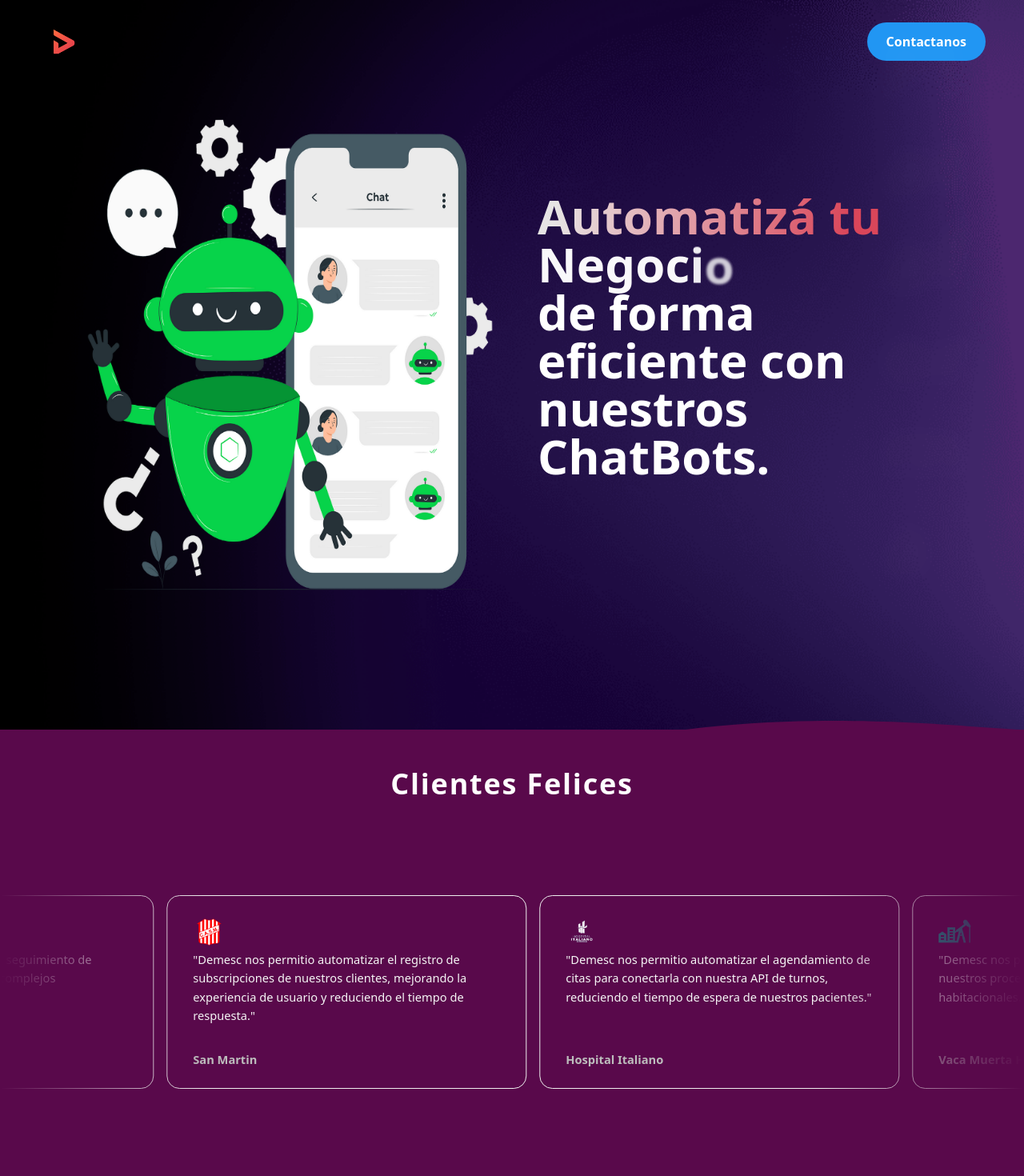
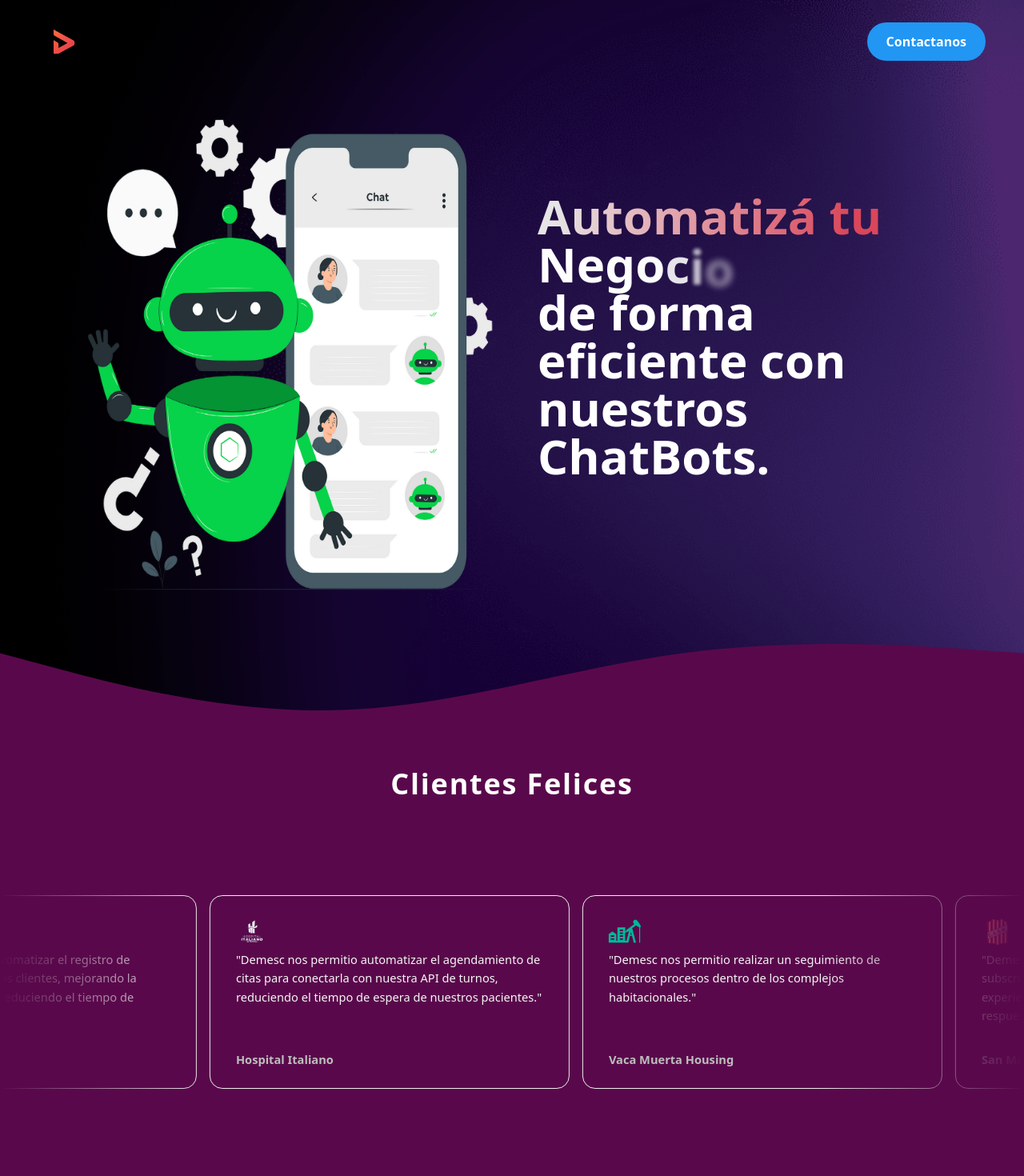
Before and after one commit to deevpfa/bot-wsp, a Next.js app: page / in a window 1280 px wide. Shown: the top 1470 px of the page at 80% size. Built offline with nearby package versions, Linux system fonts and the light colour scheme; no server answers.

Commit message:
add metatag

```diff
--- a/src/containers/head/Head.tsx
+++ b/src/containers/head/Head.tsx
@@ -9,6 +9,7 @@ export const HeadComponent: FC<{ title: string | null }> = ({ title }) => {
                 <meta name="author" content="" />
                 <link rel="shortcut icon" href='images/IsoSinFondo.png' />
                 <meta name="description" content="" />
+                <meta name="facebook-domain-verification" content="upnahiawmm21w0qd74rflochd2h7sq" />
             </Head>
         </>
     )
--- a/src/pages/index.tsx
+++ b/src/pages/index.tsx
@@ -38,14 +38,14 @@ export default function Home() {
   return (
     <div className='bg-primary-900 relative'>
       <section className="relative bg-black  pb-24  xl:pb-32 overflow-hidden">
-        <motion.nav
-          initial={{ opacity: 0, y: -40 }}
-          whileInView={{ opacity: 1, y: 0 }}
-          transition={{
-            delay: 0.2,
-            duration: 0.8,
-            ease: "easeInOut",
-          }}
+        <nav
+          // initial={{ opacity: 0, y: -40 }}
+          // whileInView={{ opacity: 1, y: 0 }}
+          // transition={{
+          //   delay: 0.2,
+          //   duration: 0.8,
+          //   ease: "easeInOut",
+          // }}
           className="relative z-10 px-5 lg:px-12 py-5"
         >
           <div className="flex items-center justify-between">
@@ -59,13 +59,13 @@ export default function Home() {
 
             <a className="inline-flex lg:hidden justify-center items-center text-center p-3 text-xs font-semibold text-white hover:text-white focus:text-white bg-blue-500 hover:bg-blue-600 focus:bg-blue-600 rounded-full focus:ring-4 focus:ring-blue-200 transition duration-200" href="#form">Contactanos</a>
           </div >
-        </motion.nav>
+        </nav>
 
 
         <div className="container mx-auto px-4">
           <div className="relative z-10  md:py-12 lg:py-0 md:pb-36">
             <div className="flex flex-wrap items-center">
-              <div className="w-full md:w-1/2">
+              <div className="w-full lg:w-1/2">
                 <div className="flex flex-wrap justify-center">
                   <ThreeDCardContainer>
 
@@ -95,7 +95,7 @@ export default function Home() {
                   duration: 0.8,
                   ease: "easeInOut",
                 }}
-                className="w-full md:w-1/2 px-8 py-4 lg:p-8"
+                className="w-full lg:w-1/2 px-8 py-4 lg:p-8"
               >
                 <div className="md:max-w-3xl">
                   {/* <div className="flex flex-wrap items-center -m-2 mb-10">
@@ -116,7 +116,7 @@ export default function Home() {
                       <span className="text-sm font-medium text-white">340k+ users</span>
                     </div>
                   </div> */}
-                  <h1 className="mb-12 font-heading text-4xl md:text-6xl xl:text-6xl text-white font-bold"><span className="bg-gradient-text" style={{ backgroundClip: 'text', WebkitBackgroundClip: 'text', WebkitTextFillColor: 'transparent' }}>Automatizá tu </span> <span><FlipWords words={['Negocio', 'E-Commerce', 'Plataforma']} /><br /> de forma eficiente con nuestros ChatBots.</span></h1>
+                  <h1 className="mb-12 font-heading text-4xl md:text-6xl xl:text-6xl text-white font-bold"><span className="bg-gradient-text" style={{ backgroundClip: 'text', WebkitBackgroundClip: 'text', WebkitTextFillColor: 'transparent' }}>Automatizá tu </span> <span><FlipWords words={['Negocio', 'E-Commerce', 'Emprendimiento']} /><br /> de forma eficiente con nuestros ChatBots.</span></h1>
 
                 </div>
               </motion.div>
@@ -124,7 +124,7 @@ export default function Home() {
           </div>
         </div>
         <img className="absolute inset-0 w-full h-full object-cover select-none" src="fily-assets/gradients/gradient-header4.png" alt="" />
-        <div className='z-50 -bottom-5 md:-bottom-40  xl:-bottom-64 right-0 left-0 absolute'>
+        <div className='z-50 -bottom-5 md:-bottom-35 lg:-bottom-40  xl:-bottom-50 right-0 left-0 absolute'>
           <svg xmlns="http://www.w3.org/2000/svg" viewBox="0 0 1440 320"><path fill="#59094b" fill-opacity="1" d="M0,32L80,53.3C160,75,320,117,480,112C640,107,800,53,960,32C1120,11,1280,21,1360,26.7L1440,32L1440,320L1360,320C1280,320,1120,320,960,320C800,320,640,320,480,320C320,320,160,320,80,320L0,320Z"></path></svg>
           {/* <svg xmlns="http://www.w3.org/2000/svg" viewBox="0 0 1440 320"><path fill="#a10d3f" fill-opacity="1" d="M0,128L60,122.7C120,117,240,107,360,90.7C480,75,600,53,720,42.7C840,32,960,32,1080,32C1200,32,1320,32,1380,32L1440,32L1440,320L1380,320C1320,320,1200,320,1080,320C960,320,840,320,720,320C600,320,480,320,360,320C240,320,120,320,60,320L0,320Z"></path></svg> */}
           {/* <svg xmlns="http://www.w3.org/2000/svg" viewBox="0 0 1440 320"><path fill="#a10d3f" fill-opacity="1" d="M0,128L120,117.3C240,107,480,85,720,85.3C960,85,1200,107,1320,117.3L1440,128L1440,320L1320,320C1200,320,960,320,720,320C480,320,240,320,120,320L0,320Z"></path></svg> */}
@@ -148,14 +148,14 @@ export default function Home() {
           <InfiniteMovingCards
             pauseOnHover={false}
             items={testimonials}
-            direction="right"
+            direction="left"
             speed="normal"
           />
         </motion.div>
       </section>
 
       {/* Formulario */}
-      < div id="form" className='lg:pb-28' >
+      < div id="form" className='' >
         <section className="py-12 z-20 relative md:py-24">
           <div className="container mx-auto px-4">
             <div className="flex flex-wrap">
```
